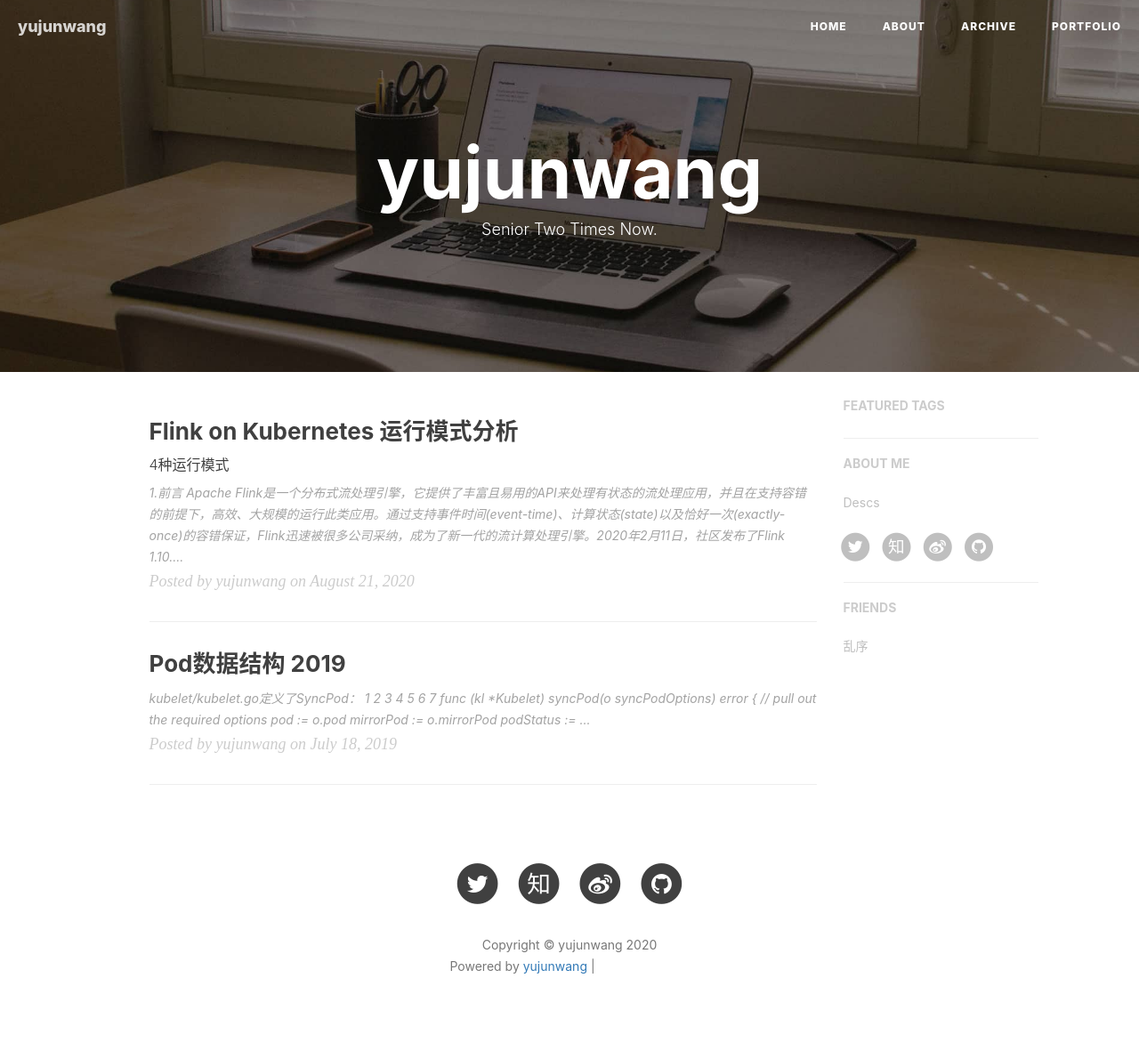
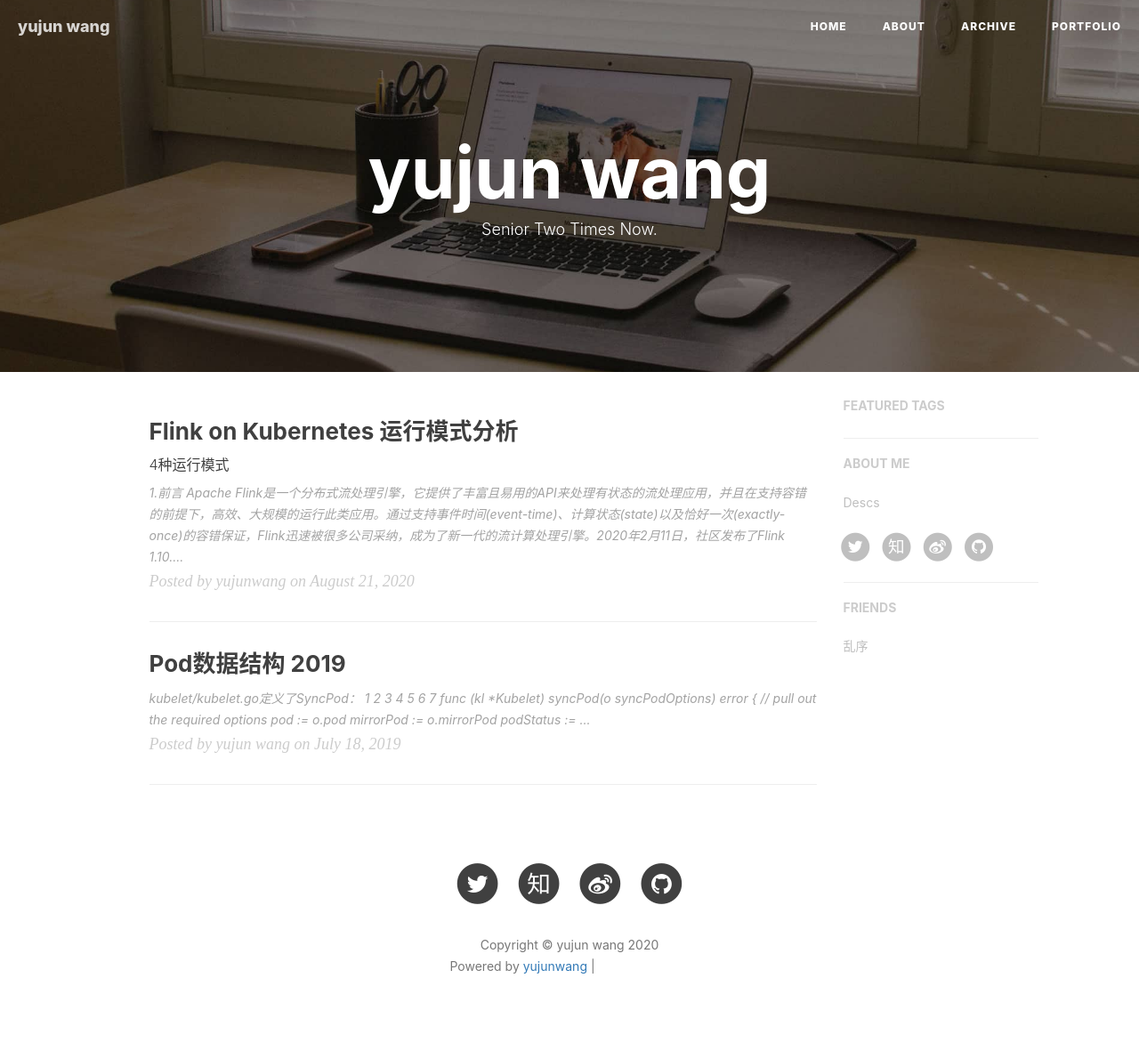
Before and after one commit to kinderyj/kinderyj.github.io, a Jekyll site: the page built from index.html, in a window 1280 px wide. Shown: the whole page at 89% size. Built offline with Jekyll 4.4.1, drawn with Linux system fonts in a browser that asks for light colours; nearby versions of some CDN libraries; the list of posts is cut into pages by our own code; comment, search, counter and statistics services are not loaded; grey boxes are pictures that could not be loaded.

Commit message:
Update _config.yml

```diff
--- a/_config.yml
+++ b/_config.yml
@@ -1,5 +1,5 @@
 # Site settings
-title: yujunwang
+title: yujun wang
 SEOTitle: kinderyj的博客
 header-img: img/home-bg.jpg
 email: kinderyj@qq.com
```
